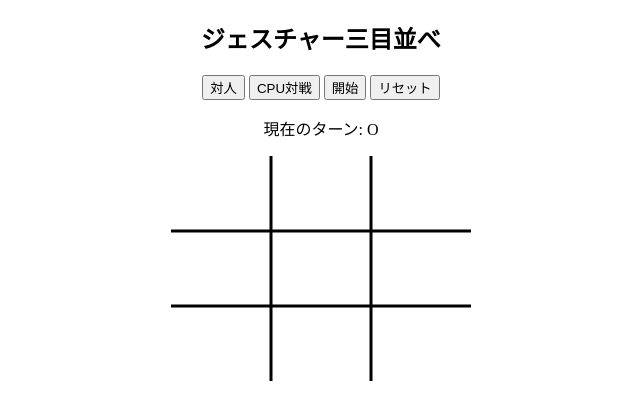
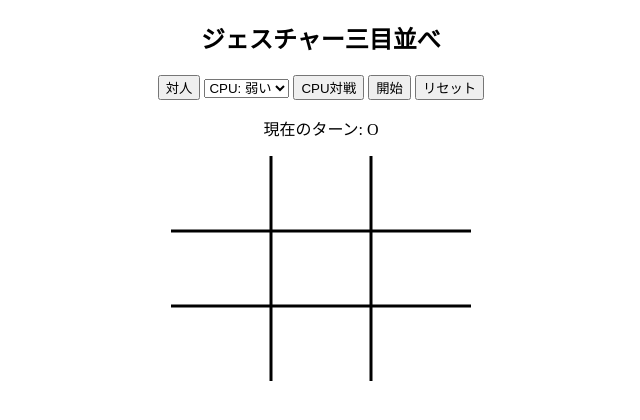
Before and after one commit to daseidaijin-lgtm/project1, a plain HTML site: page picture.html in a window 1280 px wide. Shown: the whole page, without its empty margins (319-959 px from the left). Drawn offline with Linux system fonts and the light colour scheme.

Commit message:
Update picture.html

```diff
--- a/picture.html
+++ b/picture.html
@@ -29,9 +29,16 @@ video { transform: scaleX(-1); }
 
 <div>
   <button onclick="setMode('pvp')">対人</button>
-  <button onclick="setMode('cpu')">CPU対戦</button>
-  <button onclick="start()">開始</button>
-  <button onclick="resetGame()">リセット</button>
+
+<select id="cpuLevel">
+  <option value="easy">CPU: 弱い</option>
+  <option value="normal">CPU: 普通</option>
+  <option value="hard">CPU: 強い</option>
+</select>
+
+<button onclick="setMode('cpu')">CPU対戦</button>
+<button onclick="start()">開始</button>
+<button onclick="resetGame()">リセット</button>
 </div>
 
 <p id="turn">現在のターン: O</p>
```
